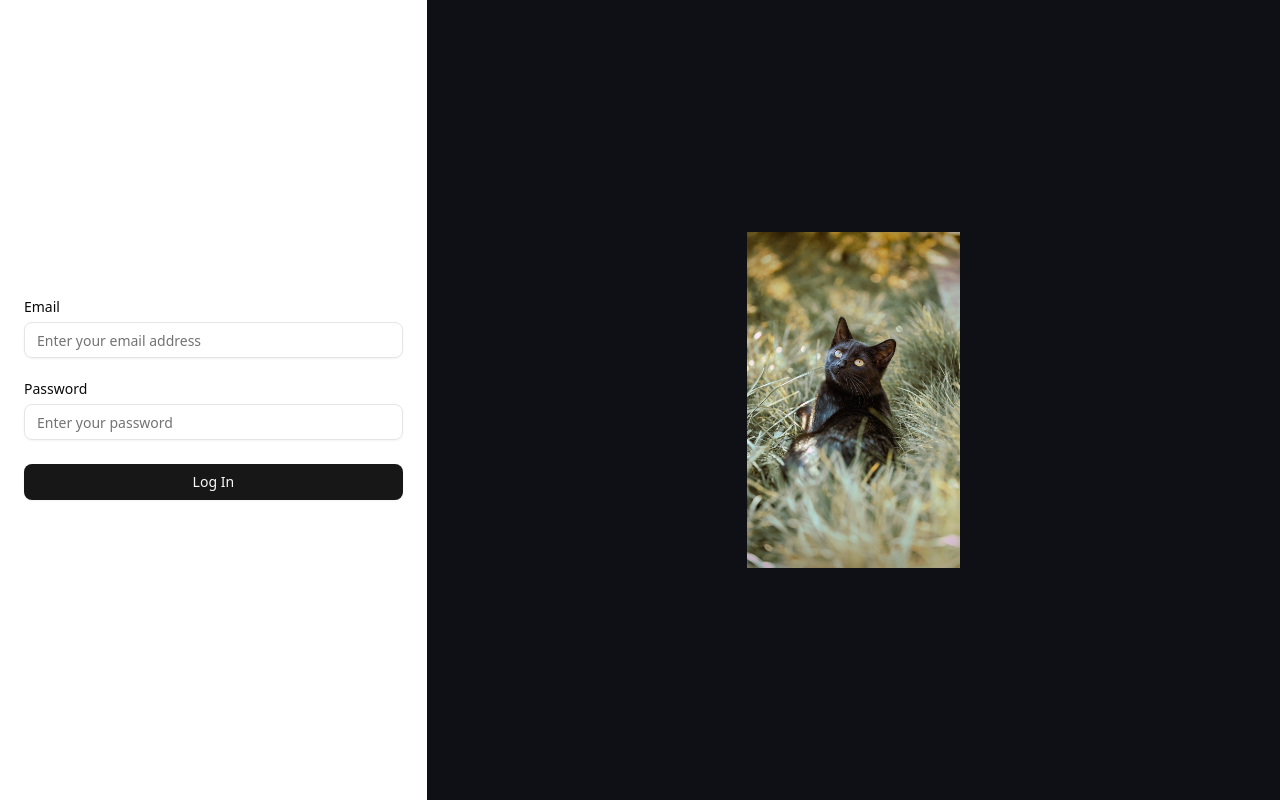
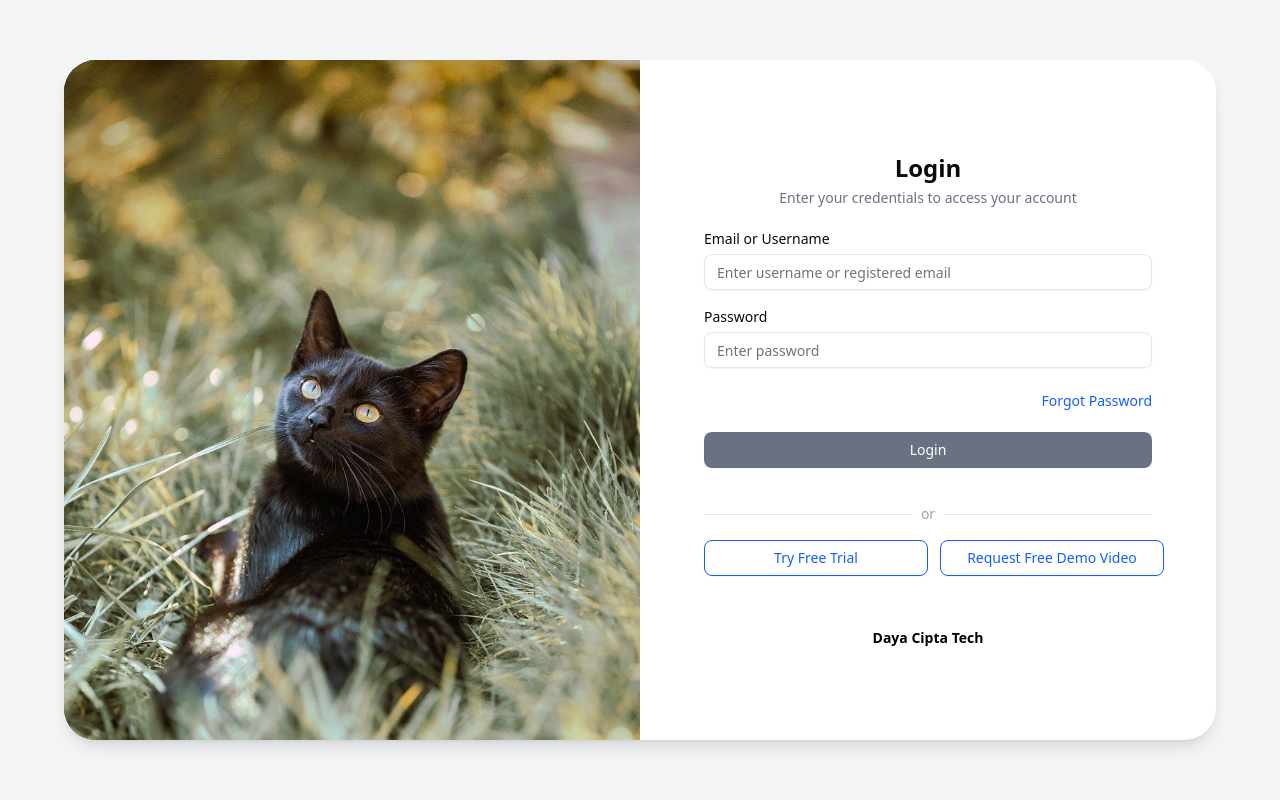
Before and after one commit to RenaldoLouis/data_analytics, a Next.js app: page /login in a window 1280 px wide. Built offline with nearby package versions, Linux system fonts and the light colour scheme.

Commit message:
layout login page

```diff
--- a/src/app/login/page.js
+++ b/src/app/login/page.js
@@ -1,18 +1,20 @@
-import LoginForm from "@/components/LoginForm"
+import LoginForm from "@/components/LoginForm";
 
-export default function Login() {
+export default function LoginPage() {
     return (
-        <main className="flex h-screen">
-            <div className="w-1/3 flex justify-center items-center">
-                <LoginForm />
-            </div>
-            <div className="w-2/3 bg-[#0f0f16] flex items-center justify-center">
-                <img
-                    className="w-1/4 object-contain"
-                    src="/login.jpg"
-                    alt=""
-                />
+        <main className="flex h-screen items-center justify-center bg-[#f3f4f6]"> {/* Light gray bg */}
+            <div className="flex w-[90%] max-w-6xl h-[85%] rounded-[2rem] overflow-hidden shadow-lg">
+                {/* Left Side */}
+                <div className="w-1/2 bg-[#071d34] flex items-center justify-center">
+                    <div className="w-full h-full bg-[url('/login.jpg')] bg-no-repeat bg-cover" />
+                </div>
+
+                {/* Right Side (Login Form) */}
+                <div className="w-1/2 bg-white flex items-center justify-center px-12">
+                    <LoginForm />
+                </div>
             </div>
         </main>
-    )
+
+    );
 }
--- a/src/components/LoginForm.js
+++ b/src/components/LoginForm.js
@@ -6,7 +6,6 @@ import { useRouter } from "next/navigation";
 import { useForm } from "react-hook-form";
 import { toast } from "sonner";
 import { z } from "zod";
-
 
 import { Button } from "@/components/ui/button";
 import {
@@ -19,15 +18,14 @@ import {
 } from "@/components/ui/form";
 import { Input } from "@/components/ui/input";
 
-// Validation schema using zod
+// Schema
 const loginSchema = z.object({
-    email: z.string().email("Invalid email address"),
-    password: z.string().min(1, "Password is required"),
+    email: z.string().min(1, "Enter username or registered email"),
+    password: z.string().min(1, "Enter password"),
 });
 
-const LoginForm = () => {
+export default function LoginForm() {
     const router = useRouter();
-
     const form = useForm({
         resolver: zodResolver(loginSchema),
         defaultValues: {
@@ -37,57 +35,48 @@ const LoginForm = () => {
     });
 
     const onSubmit = async (data) => {
-        const formatted = moment().format("dddd, MMMM DD, YYYY [at] h:mm A");
-
-        const email = data.email
-        const password = data.password
         try {
-            // const res = await services.auth.login(data);
-            const res = await fetch('/api/login', {
-                method: 'POST',
-                body: JSON.stringify({ email, password }),
-                headers: {
-                    'Content-Type': 'application/json'
-                },
-                credentials: 'include'
+            const res = await fetch("/api/login", {
+                method: "POST",
+                body: JSON.stringify(data),
+                headers: { "Content-Type": "application/json" },
+                credentials: "include",
             });
 
             if (res.status === 200) {
                 toast("Login success", {
-                    description: formatted,
+                    description: moment().format("dddd, MMMM DD, YYYY [at] h:mm A"),
                 });
-
-                const json = await res.json();
-
-                // setUserAuthToken(json.data);
                 router.push("/dashboard");
             } else {
-                const errData = await res.error;
                 form.setError("root", {
-                    message: errData?.message || "Login failed. Please try again.",
+                    message: "Invalid credentials. Try again.",
                 });
             }
         } catch (err) {
             form.setError("root", {
-                message: err.message || "An unexpected error occurred.",
+                message: err.message || "Unexpected error occurred.",
             });
         }
     };
 
     return (
+        <div className="w-full max-w-md">
+            <h2 className="text-2xl font-bold text-center">Login</h2>
+            <p className="text-sm text-gray-500 text-center mt-1 mb-6">
+                Enter your credentials to access your account
+            </p>
+
             <Form {...form}>
-            <form
-                onSubmit={form.handleSubmit(onSubmit)}
-                className="flex flex-col space-y-6 w-full max-w-md px-6"
-            >
+                <form onSubmit={form.handleSubmit(onSubmit)} className="space-y-5">
                     <FormField
                         control={form.control}
                         name="email"
                         render={({ field }) => (
                             <FormItem>
-                            <FormLabel>Email</FormLabel>
+                                <FormLabel>Email or Username</FormLabel>
                                 <FormControl>
-                                <Input placeholder="Enter your email address" {...field} />
+                                    <Input placeholder="Enter username or registered email" {...field} />
                                 </FormControl>
                                 <FormMessage />
                             </FormItem>
@@ -101,29 +90,49 @@ const LoginForm = () => {
                             <FormItem>
                                 <FormLabel>Password</FormLabel>
                                 <FormControl>
-                                <Input
-                                    type="password"
-                                    placeholder="Enter your password"
-                                    {...field}
-                                />
+                                    <Input type="password" placeholder="Enter password" {...field} />
                                 </FormControl>
                                 <FormMessage />
                             </FormItem>
                         )}
                     />
 
+                    <div className="text-right">
+                        <a href="#" className="text-sm text-blue-600 hover:underline">
+                            Forgot Password
+                        </a>
+                    </div>
+
                     {form.formState.errors.root?.message && (
-                    <p className="text-red-500 font-bold text-center">
+                        <p className="text-red-500 font-semibold text-center">
                             {form.formState.errors.root.message}
                         </p>
                     )}
 
-                <Button type="submit" className="w-full">
-                    Log In
+                    <Button type="submit" className="w-full bg-gray-500 text-white">
+                        Login
                     </Button>
+
+                    <div className="flex items-center gap-2 text-gray-400 text-sm my-4">
+                        <div className="flex-grow border-t" />
+                        <span>or</span>
+                        <div className="flex-grow border-t" />
+                    </div>
+
+                    <div className="flex gap-3">
+                        <Button variant="outline" className="w-1/2 border-blue-600 text-blue-600">
+                            Try Free Trial
+                        </Button>
+                        <Button variant="outline" className="w-1/2 border-blue-600 text-blue-600">
+                            Request Free Demo Video
+                        </Button>
+                    </div>
+
+                    <div className="pt-8 text-center text-gray-500 text-sm">
+                        <span className="font-semibold text-black">Daya Cipta Tech</span>
+                    </div>
                 </form>
             </Form>
+        </div>
     );
-};
-
-export default LoginForm;
+}
--- a/src/components/nav-datasets.jsx
+++ b/src/components/nav-datasets.jsx
@@ -8,7 +8,9 @@ import {
   SidebarMenuItem,
   useSidebar
 } from "@/components/ui/sidebar";
+import { IconPlus } from "@tabler/icons-react";
 import { useMemo } from "react";
+
 
 // Helper to generate a random hex color
 function getRandomColor() {
@@ -31,7 +33,12 @@ export function NavDatasets({ items }) {
 
   return (
     <SidebarGroup className="group-data-[collapsible=icon]:hidden">
-      <SidebarGroupLabel>Data Sets</SidebarGroupLabel>
+      <SidebarGroupLabel>
+        <div className="flex justify-between w-100">
+          Data Sets
+          <IconPlus className="w-4 h-4 cursor-pointer" />
+        </div>
+      </SidebarGroupLabel>
       <SidebarMenu>
         {coloredItems.map((item) => (
           <SidebarMenuItem key={item.name}>
```
Lines whose indentation alone changed are shown as unchanged.
